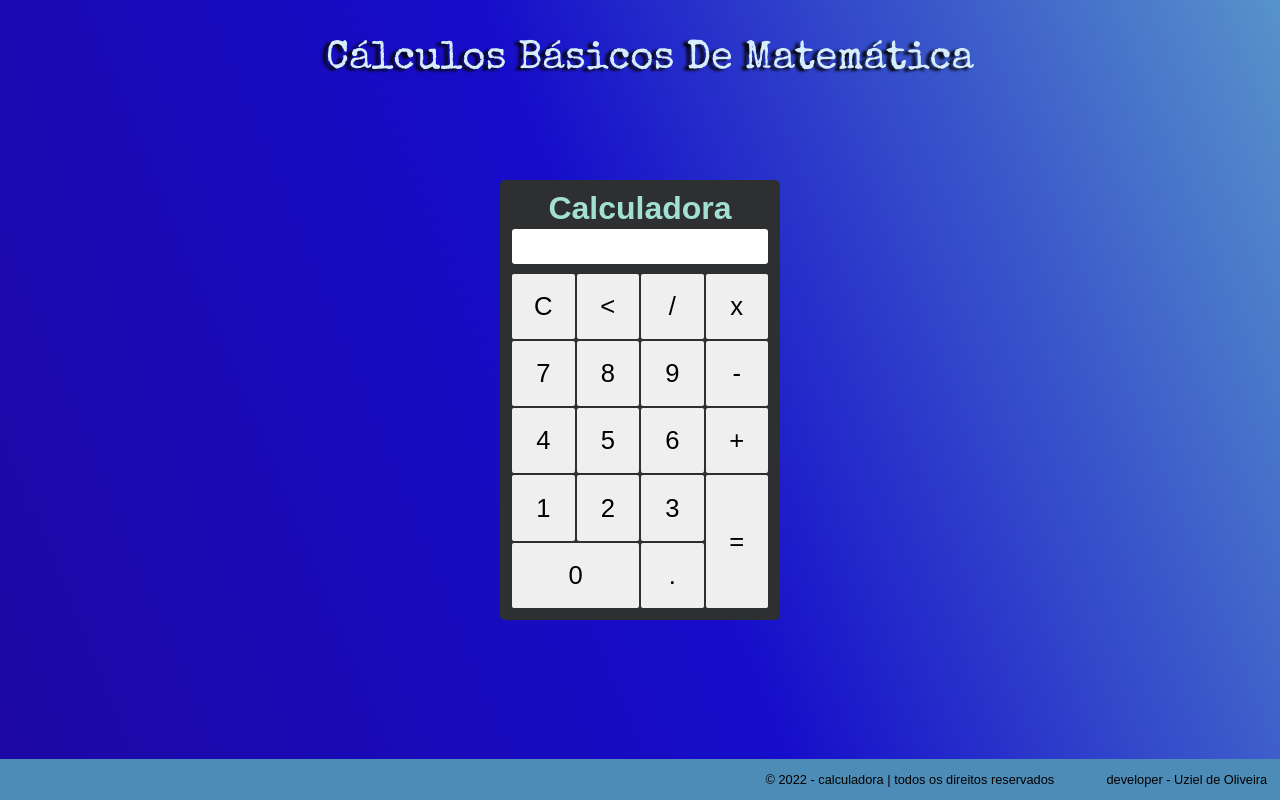
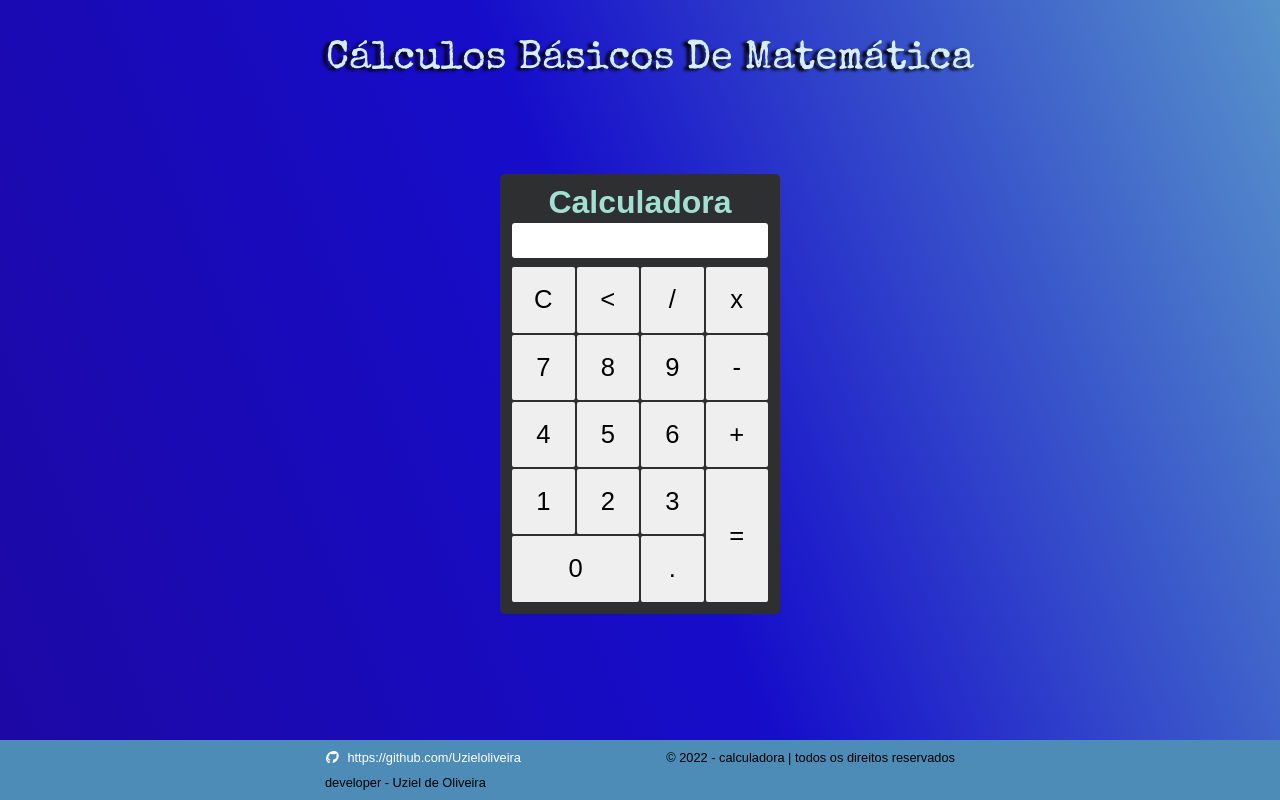
Before and after one commit to Uzieloliveira/calculadora-simples, a plain HTML site: page index.html in a window 1280 px wide. Drawn offline with nearby package versions, Linux system fonts and the light colour scheme.

Commit message:
adição de link

```diff
--- a/css/style.css
+++ b/css/style.css
@@ -1,3 +1,6 @@
+
+/* Importação da fonte usada no título principal */
+
 @import url('https://fonts.googleapis.com/css2?family=Special+Elite&display=swap');
 
 /* ---Estilo Geral--- */
@@ -8,6 +11,7 @@
     border-style: none;
     outline: none;
 }
+
 /* Estilo para o corpo da pagina */
 body{
     height: 100vh;
@@ -47,6 +51,7 @@ span{
     padding: 10px;
     flex-direction: column;
     border-radius: 5px;
+    margin-bottom: 1%;
 }
 /* tela do visor*/
 #display{
@@ -105,16 +110,33 @@ footer{
     display: flex;
     justify-content: right;
     width: 100%;
-    padding: 1%;
     background-color: rgb(77, 140, 182)
 }
 footer .conteudo{
-    text-align: right;
+    text-align: left;
     display: flex;
     justify-content: space-between;
-    width: 40%;
+    flex-wrap: wrap;
+    width: 50%;
     font-family: Arial, Helvetica, sans-serif;
     font-size: .8rem;
+    margin: 0 auto;
+    line-height: 25px;
+    padding: 5px;
+}
+footer .conteudo a{
+    color: white;
+    text-decoration: none;
+    text-transform: none;
+    font-family: Arial, Helvetica, sans-serif;
+    transition: .2s;
+}
+footer .conteudo a i{
+    margin-right: 10px;
+}
+footer .conteudo a:hover{
+    color: rgb(77, 80, 83);
+    text-decoration: underline;
 }
 /* Responsividade */
 @media (max-height: 613px){
@@ -132,10 +154,10 @@ footer .conteudo{
         font-size: 1.3rem;
     }
     footer .conteudo{
-        width: 100%;
+        width: 90%;
     }
-    footer{
-        padding: 3%;
+    footer .conteudo a, footer .conteudo p{
+        font-size: .6rem;
     }
 
 }
--- a/index.html
+++ b/index.html
@@ -6,6 +6,7 @@
     <meta http-equiv="X-UA-Compatible" content="IE=edge">
     <meta name="viewport" content="width=device-width, initial-scale=1.0">
     <link rel="stylesheet" href="css/style.css">
+    <link rel="stylesheet" href="https://cdnjs.cloudflare.com/ajax/libs/font-awesome/6.0.0/css/brands.min.css" integrity="sha512-bSncow0ApIhONbz+pNI52n0trz5fMWbgteHsonaPk42JbunIeM9ee+zTYAUP1eLPky5wP0XZ7MSLAPxKkwnlzw==" crossorigin="anonymous" referrerpolicy="no-referrer" />
     <title>calculadora</title>
 </head>
 
@@ -54,6 +55,7 @@
    <!-- Rodapé -->
     <footer>
         <div class="conteudo">
+            <a href="http://github.com/Uzieloliveira"><i class="fa-brands fa-github"></i>https://github.com/Uzieloliveira</a>
             <p> &copy; 2022 - calculadora | todos os direitos reservados </p>
             <p> developer - Uziel de Oliveira</p>
         </div>
```
